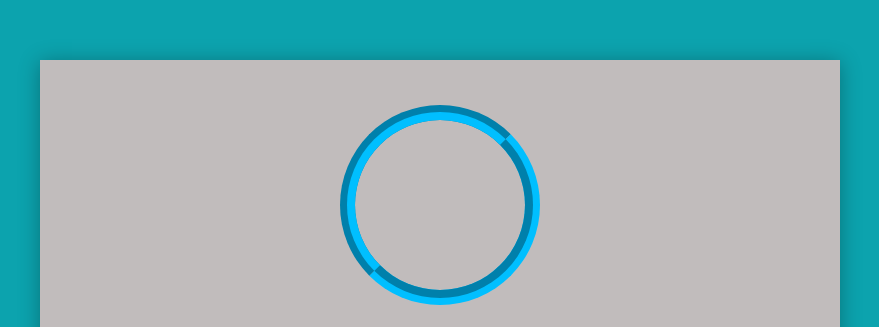
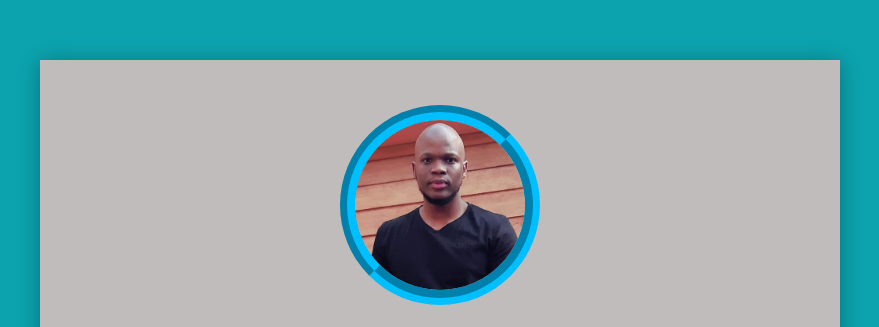
Before and after one commit to SimnikiweN/MyCV, a plain HTML site: page index.html in a window 1280 px wide. Shown: the top 327 px of the page, without its empty margins (200-1079 px from the left). Drawn offline with Linux system fonts and the light colour scheme; the site is published under a folder, as on GitHub Pages, so addresses that start at the root find nothing.

Commit message:
updated image location

```diff
--- a/index.html
+++ b/index.html
@@ -12,7 +12,7 @@
     <div class="container">
       <div class="header">
         <div class="img-area">
-            <img src="/images/image.png" alt="">
+            <img src="./images/image.png" alt="">
         </div>
         <h1>Simnikiwe Ngqabe</h1>
         <h3>Web Developer</h3>
```
